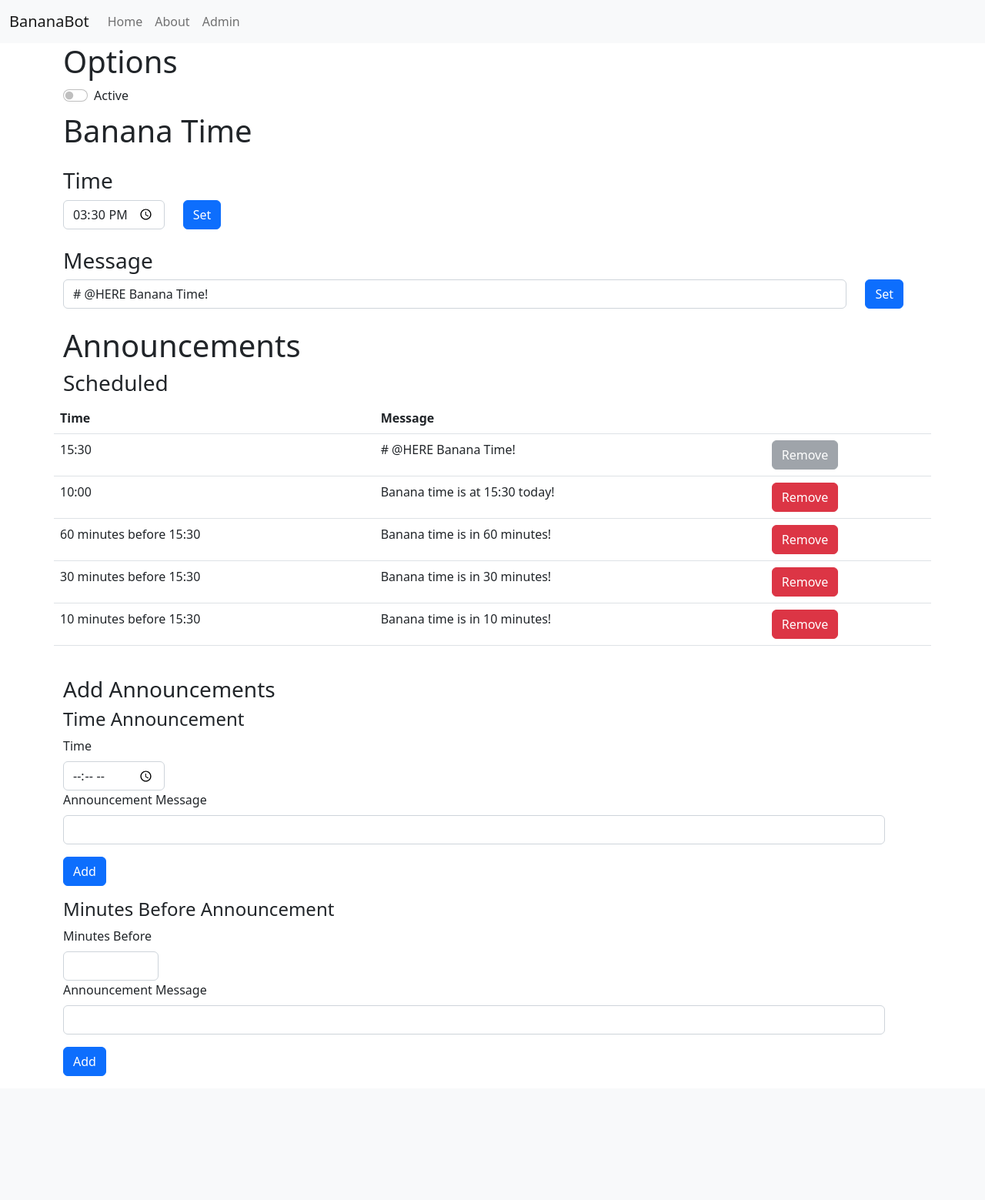
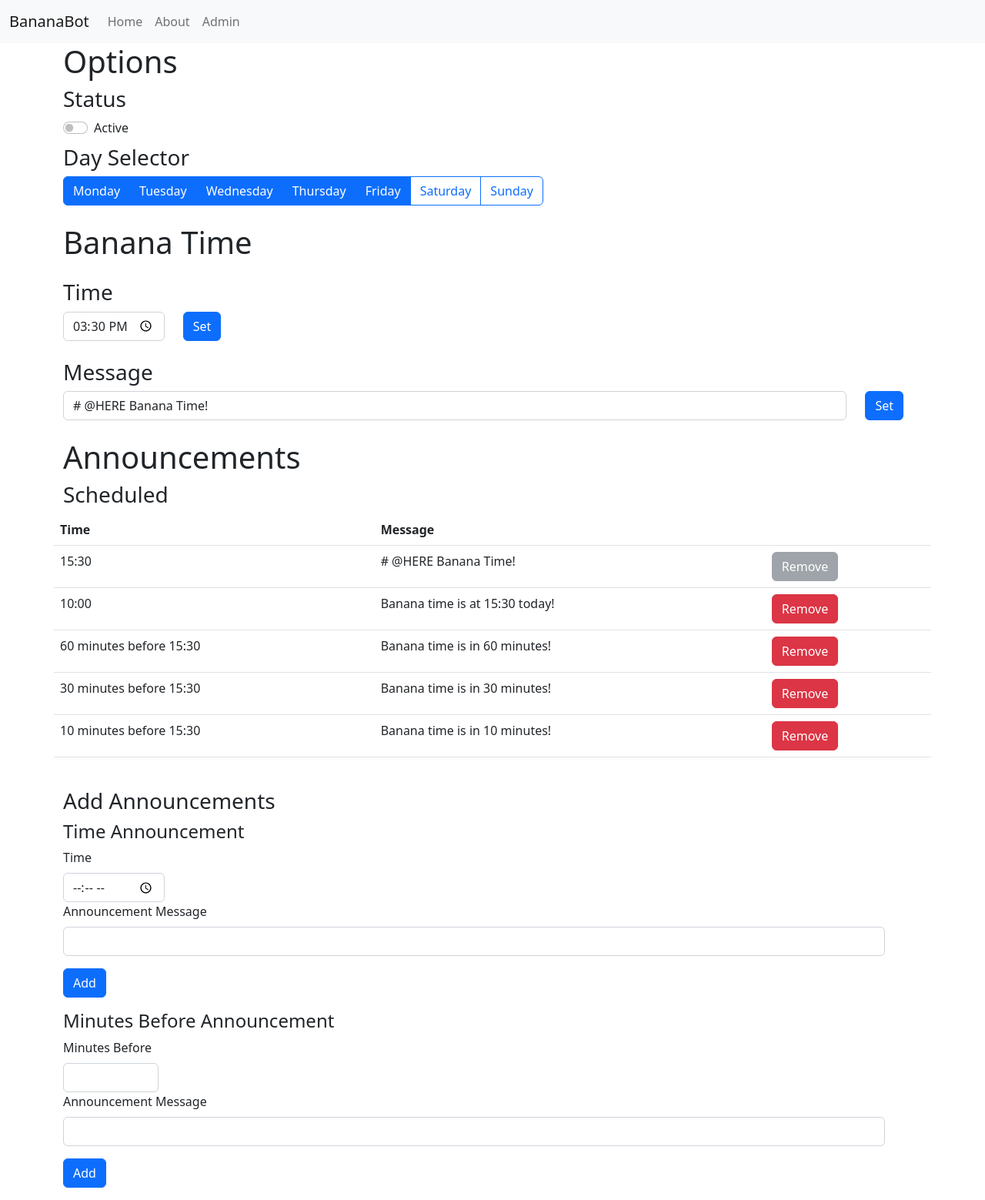
Before and after one commit to NickoOwen/bananabot, a Flask app: page /admin in a window 1280 px wide. Shown: the whole page at 77% size. Before the commit the page ends 1398 px from the top, so only its background shows below. Run offline with Flask 2, Linux system fonts and the light colour scheme; some libraries are stand-ins or nearby versions.

Commit message:
Added a new form to admin.html with the buttons for selecting which days of the week alerts should be sent. Implemented the backend functionality to keep track of the selected days accordingly. Still to do is to change the AnnouncementWorker logic to only fire on the selected_days

```diff
--- a/bananabot.py
+++ b/bananabot.py
@@ -31,6 +31,7 @@ workers = {}
 active = False
 Announcement.banana_time = datetime.time(15, 30, 0)
 
+# Create the banana time announcement
 banana_time_announcement = Announcement(Announcement.banana_time, "# @HERE Banana Time!")
 banana_time_announcement.id = "banana_time"
 
@@ -170,6 +171,16 @@ def admin():
                 add_announcement(request.form['time'], request.form['text'])
             case 'add_mins_before_announcement':
                 add_mins_before_announcement(request.form['mins_before'], request.form['text'])
+            case 'day_selector':
+                app.logger.info("Updating selected days")
+                app.logger.debug("Selected days form: " + str(request.form))
+                AnnouncementWorker.selected_days['monday'] = request.form.get('monday', False) == 'on'
+                AnnouncementWorker.selected_days['tuesday'] = request.form.get('tuesday', False) == 'on'
+                AnnouncementWorker.selected_days['wednesday'] = request.form.get('wednesday', False) == 'on'
+                AnnouncementWorker.selected_days['thursday'] = request.form.get('thursday', False) == 'on'
+                AnnouncementWorker.selected_days['friday'] = request.form.get('friday', False) == 'on'
+                AnnouncementWorker.selected_days['saturday'] = request.form.get('saturday', False) == 'on'
+                AnnouncementWorker.selected_days['sunday'] = request.form.get('sunday', False) == 'on'
             case _:
                 app.logger.error("form_id: " + form_id + " not recognised")
 
@@ -177,7 +188,8 @@ def admin():
 
     return render_template('admin.html',
         announcements = announcements,
-        status = active)
+        status = active,
+        selected_days = AnnouncementWorker.selected_days)
 
 
 # Main
--- a/templates/admin.html
+++ b/templates/admin.html
@@ -4,6 +4,7 @@
     <!-- Options -->
     <div class="container">
         <h1>Options</h1>
+        <h3>Status</h3>
         <form class="form-switch form-check" method="POST">
             <input type="hidden" name="form_id" value="status">
             <label class="form-label">Active</label>
@@ -13,6 +14,66 @@
                 <input class="form-check-input" name="status" type="checkbox" role="switch" onchange="this.form.submit()">
             {% endif %}
         </form>
+
+        <h3>Day Selector</h3>
+        <div class="row">
+            <form method="POST">
+                <input type="hidden" name="form_id" value="day_selector">
+
+                <div class="btn-group">
+                    {% if selected_days["monday"] %}
+                        <input type="checkbox" name="monday" class="btn-check" id="monday_checkbox" onchange="this.form.submit()" checked>
+                    {% else %}
+                        <input type="checkbox" name="monday" class="btn-check" id="monday_checkbox" onchange="this.form.submit()">
+                    {% endif %}
+                    <label class="btn btn-outline-primary" for="monday_checkbox">Monday</label>
+
+                    {% if selected_days["tuesday"] %}
+                        <input type="checkbox" name="tuesday" class="btn-check" id="tuesday_checkbox" onchange="this.form.submit()" checked>
+                    {% else %}
+                        <input type="checkbox" name="tuesday" class="btn-check" id="tuesday_checkbox" onchange="this.form.submit()">
+                    {% endif %}
+                    <label class="btn btn-outline-primary" for="tuesday_checkbox">Tuesday</label>
+
+                    {% if selected_days["wednesday"] %}
+                        <input type="checkbox" name="wednesday" class="btn-check" id="wednesday_checkbox" onchange="this.form.submit()" checked>
+                    {% else %}
+                        <input type="checkbox" name="wednesday" class="btn-check" id="wednesday_checkbox" onchange="this.form.submit()">
+                    {% endif %}
+                    <label class="btn btn-outline-primary" for="wednesday_checkbox">Wednesday</label>
+
+                    {% if selected_days["thursday"] %}
+                        <input type="checkbox" name="thursday" class="btn-check" id="thursday_checkbox" onchange="this.form.submit()" checked>
+                    {% else %}
+                        <input type="checkbox" name="thursday" class="btn-check" id="thursday_checkbox" onchange="this.form.submit()">
+                    {% endif %}
+                    <label class="btn btn-outline-primary" for="thursday_checkbox">Thursday</label>
+
+                    {% if selected_days["friday"] %}
+                        <input type="checkbox" name="friday" class="btn-check" id="friday_checkbox" onchange="this.form.submit()" checked>
+                    {% else %}
+                        <input type="checkbox" name="friday" class="btn-check" id="friday_checkbox" onchange="this.form.submit()">
+                    {% endif %}
+                    <label class="btn btn-outline-primary" for="friday_checkbox">Friday</label>
+
+                    {% if selected_days["saturday"] %}
+                        <input type="checkbox" name="saturday" class="btn-check" id="saturday_checkbox" onchange="this.form.submit()" checked>
+                    {% else %}
+                        <input type="checkbox" name="saturday" class="btn-check" id="saturday_checkbox" onchange="this.form.submit()">
+                    {% endif %}
+                    <label class="btn btn-outline-primary" for="saturday_checkbox">Saturday</label>
+
+                    {% if selected_days["sunday"] %}
+                        <input type="checkbox" name="sunday" class="btn-check" id="sunday_checkbox" onchange="this.form.submit()" checked>
+                    {% else %}
+                        <input type="checkbox" name="sunday" class="btn-check" id="sunday_checkbox" onchange="this.form.submit()">
+                    {% endif %}
+                    <label class="btn btn-outline-primary" for="sunday_checkbox">Sunday</label>
+                </div>
+            </form>
+        </div>
+
+        <br>
     </div>
 
     <!-- Banana Time -->
```
Also changed, not shown: announcements.py (+12 -1 lines).
